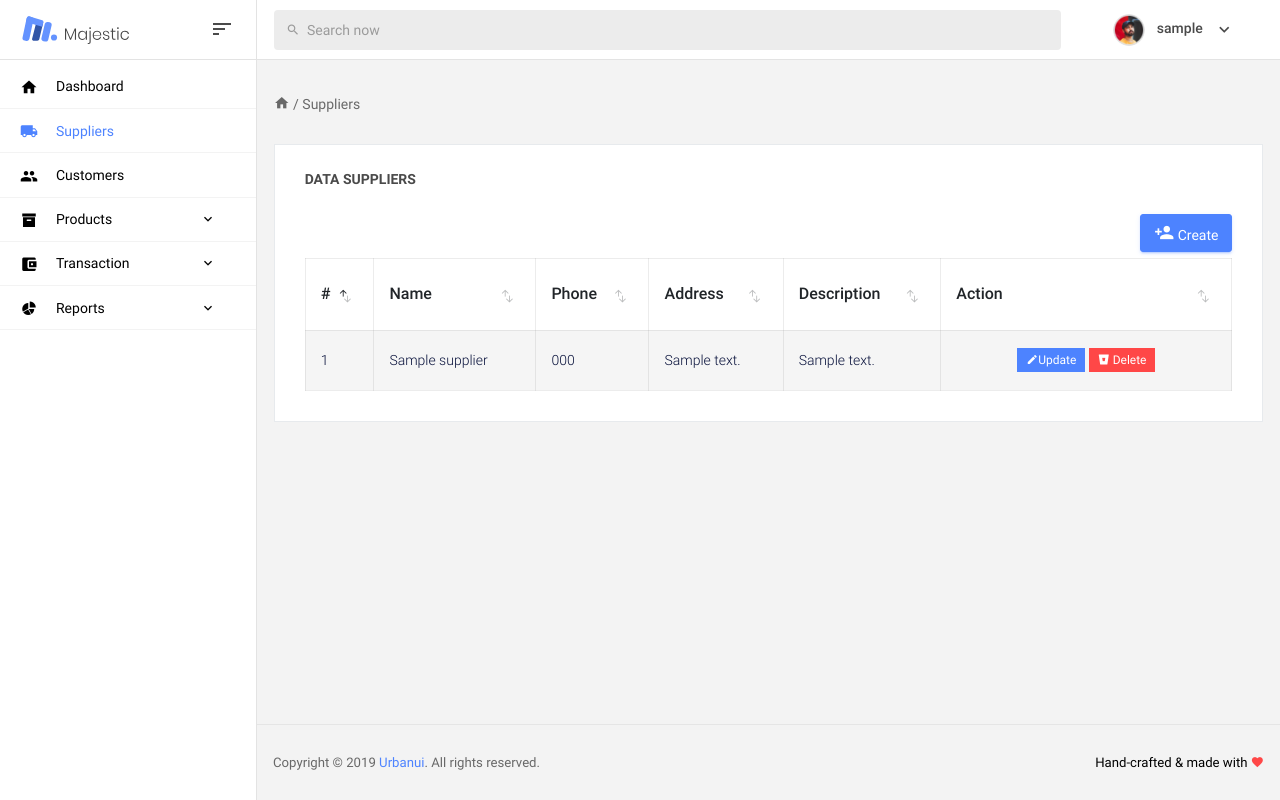
After one commit to Abdulrahman42/example_pos, a CodeIgniter app: page /example_pos/suppliers in a window 1280 px wide. The commit adds this page. Run offline with CodeIgniter, Linux system fonts and the light colour scheme; the visitor is signed in with stand-in values (Sample User, id 1); tables that the repository leaves empty or names only in its code hold one stand-in row (values such as "Sample post").

Commit message:
management supplier

```diff
--- /dev/null
+++ b/application/controllers/Suppliers.php
@@ -0,0 +1,72 @@
+<?php
+defined('BASEPATH') or exit('No direct script access allowed');
+
+class Suppliers extends CI_Controller
+{
+    public function __construct()
+    {
+        parent::__construct();
+        check_not_login();
+        $this->load->model('suppliers_m');
+        $this->load->library('form_validation');
+    }
+
+    // menampilkan data dari database
+    public function index()
+    {
+        $data['row'] = $this->suppliers_m->get();
+        $this->template->load('template', 'supplier/supplier_data', $data);
+    }
+    // menambah data di database
+    public function add()
+    {
+        $supplier = new stdClass();
+        $supplier->supplier_id = null;
+        $supplier->name = null;
+        $supplier->phone = null;
+        $supplier->address = null;
+        $supplier->description = null;
+        $data = [
+            'page' => 'add',
+            'row' => $supplier
+        ];
+        $this->template->load('template', 'supplier/supplier_add', $data);
+    }
+    // mengubah data supplier di database
+    public function edit($id)
+    {
+        $query = $this->suppliers_m->get($id);
+        if ($query->num_rows() > 0) {
+            $supplier = $query->row();
+            $data = [
+                'page' => 'edit',
+                'row' => $supplier
+            ];
+            $this->template->load('template', 'supplier/supplier_add', $data);
+        } else {
+            redirect('auth/blocked');
+        }
+    }
+    // fungsi edit dan tambah data dalam 1 form
+    public function process()
+    {
+        $post = $this->input->post(null, TRUE);
+        if (isset($_POST['add'])) {
+            $this->suppliers_m->add($post);
+            $this->session->set_flashdata('message', '<div class="alert alert-success" role="alert">Supplier berhasil ditambah!</div>');
+        } else if (isset($_POST['edit'])) {
+            $this->suppliers_m->edit($post);
+            $this->session->set_flashdata('message', '<div class="alert alert-success" role="alert">Supplier berhasil diubah!</div>');
+        }
+
+        redirect('suppliers');
+    }
+
+    // menghapus data di database
+    public function del($id)
+    {
+        $this->suppliers_m->del($id);
+        $this->session->set_flashdata('message', '<div class="alert alert-success" role="alert">Supplier berhasil dihapus!</div>');
+        redirect('suppliers');
+    }
+}
--- /dev/null
+++ b/application/models/Suppliers_m.php
@@ -0,0 +1,45 @@
+<?php
+defined('BASEPATH') or exit('No direct script access allowed');
+
+class Suppliers_m extends CI_Model
+{
+    public function get($id = null)
+    {
+        $this->db->from('supplier');
+        if ($id != null) {
+            $this->db->where('supplier_id', $id);
+        }
+        $query = $this->db->get();
+        return $query;
+    }
+
+    public function add($post)
+    {
+        $data = [
+            'name' => $post['supplier_name'],
+            'phone' => $post['phone'],
+            'address' => $post['address'],
+            'description' => $post['description']
+
+        ];
+        $this->db->insert('supplier', $data);
+    }
+    public function edit($post)
+    {
+        $data = [
+            'name' => $post['supplier_name'],
+            'phone' => $post['phone'],
+            'address' => $post['address'],
+            'description' => $post['description'],
+            'updated' => date('Y-m-d H:i:s')
+
+        ];
+        $this->db->where('supplier_id', $post['id']);
+        $this->db->update('supplier', $data);
+    }
+    public function del($id)
+    {
+        $this->db->where('supplier_id', $id);
+        $this->db->delete('supplier');
+    }
+}
--- a/application/views/dashboard.php
+++ b/application/views/dashboard.php
@@ -7,6 +7,7 @@
 						<i class="mdi mdi-home text-muted hover-cursor"></i>
 						<p class="text-muted mb-0 hover-cursor">&nbsp;/&nbsp;Dashboard&nbsp;&nbsp;</p>
 					</div>
+
 				</div>
 			</div>
 		</div>
--- a/application/views/supplier/supplier_data.php
+++ b/application/views/supplier/supplier_data.php
@@ -0,0 +1,64 @@
+<div class="row">
+    <div class="col-md-12 grid-margin">
+        <div class="d-flex justify-content-between flex-wrap">
+            <div class="d-flex align-items-end flex-wrap">
+
+                <div class="d-flex">
+                    <i class="mdi mdi-home text-muted hover-cursor"></i>
+                    <p class="text-muted mb-0 hover-cursor">&nbsp;/&nbsp;Suppliers&nbsp;&nbsp;</p>
+                </div>
+            </div>
+        </div>
+    </div>
+</div>
+<div class="row">
+    <div class="col-md-12 stretch-card">
+        <div class="card">
+            <div class="card-body">
+                <p class="card-title">Data Suppliers</p>
+                <?= $this->session->flashdata('message'); ?>
+                <div class="float-sm-right">
+                    <a href="<?= base_url('suppliers/add'); ?>" class="btn btn-primary btn-sm">
+                        <i class="mdi mdi-account-plus "></i> <span class="menu-title">Create</span>
+                    </a>
+                </div>
+                <div class="table-responsive">
+                    <table id="recent-purchases-listing" class="table ">
+                        <thead>
+                            <tr>
+                                <th>#</th>
+                                <th>Name</th>
+                                <th>Phone</th>
+                                <th>Address</th>
+                                <th>Description</th>
+                                <th>Action</th>
+                            </tr>
+                        </thead>
+                        <tbody>
+                            <?php $i = 1; ?>
+                            <?php foreach ($row->result() as $key => $data) { ?>
+                                <tr>
+                                    <td><?= $i; ?></td>
+                                    <td><?= $data->name ?></td>
+                                    <td><?= $data->phone ?></td>
+                                    <td><?= $data->address ?></td>
+                                    <td><?= $data->description ?></td>
+                                    <td class="text-center" width="260px">
+                                        <a href="<?= base_url('suppliers/edit/' . $data->supplier_id); ?>" class="badge badge-primary">
+                                            <i class="mdi mdi-pencil"></i><span class="menu-title">Update</span>
+                                        </a>
+
+                                        <a href="<?= base_url('suppliers/del/' . $data->supplier_id); ?>" onclick="return confirm('apakah anda yakin?')" class="badge badge-danger tombol-hapus">
+                                            <i class="mdi mdi-bitbucket"></i> <span class="menu-title">Delete</span>
+                                        </a>
+                                    </td>
+                                </tr>
+                                <?php $i++; ?>
+                            <?php } ?>
+                        </tbody>
+                    </table>
+                </div>
+            </div>
+        </div>
+    </div>
+</div>
--- a/application/views/template.php
+++ b/application/views/template.php
@@ -80,7 +80,7 @@
                         </a>
                     </li>
                     <li class="nav-item">
-                        <a class="nav-link" href="pages/forms/basic_elements.html">
+                        <a class="nav-link" href="<?= base_url('suppliers'); ?>">
                             <i class="mdi mdi-truck menu-icon"></i>
                             <span class="menu-title">Suppliers</span>
                         </a>
@@ -151,7 +151,7 @@
                 <!-- partial:partials/_footer.html -->
                 <footer class="footer">
                     <div class="d-sm-flex justify-content-center justify-content-sm-between">
-                        <span class="text-muted text-center text-sm-left d-block d-sm-inline-block">Copyright © 2018 <a href="https://www.urbanui.com/" target="_blank">Urbanui</a>. All rights reserved.</span>
+                        <span class="text-muted text-center text-sm-left d-block d-sm-inline-block">Copyright © 2019 <a href="https://www.urbanui.com/" target="_blank">Urbanui</a>. All rights reserved.</span>
                         <span class="float-none float-sm-right d-block mt-1 mt-sm-0 text-center">Hand-crafted & made with <i class="mdi mdi-heart text-danger"></i></span>
                     </div>
                 </footer>
@@ -181,6 +181,10 @@
     <script src="<?= base_url('assets/'); ?>js/data-table.js"></script>
     <script src="<?= base_url('assets/'); ?>js/jquery.dataTables.js"></script>
     <script src="<?= base_url('assets/'); ?>js/dataTables.bootstrap4.js"></script>
+
+
+
+
     <!-- End custom js for this page-->
 </body>
 
--- a/application/views/user/user_data.php
+++ b/application/views/user/user_data.php
@@ -23,7 +23,7 @@
                     </a>
                 </div>
                 <div class="table-responsive">
-                    <table id="recent-purchases-listing" class="table">
+                    <table id="recent-purchases-listing" class="table ">
                         <thead>
                             <tr>
                                 <th>#</th>
@@ -46,7 +46,7 @@
                                     <td class="text-center" width="160px">
                                         <form action="<?= base_url('user/del'); ?>" method="post">
                                             <a href="<?= base_url('user/edit/' . $data->user_id); ?>" class="badge badge-primary">
-                                                <i class="mdi mdi-pencil"></i><span class="menu-title">Edit</span>
+                                                <i class="mdi mdi-pencil"></i><span class="menu-title">Update</span>
                                             </a>
                                             <input type="hidden" name="user_id" value="<?= $data->user_id ?>">
                                             <button onclick="return confirm('apakah anda yakin?')" class="badge badge-danger">
```
Also changed, not shown: application/views/supplier/supplier_add.php (added, +46 -0 lines).
